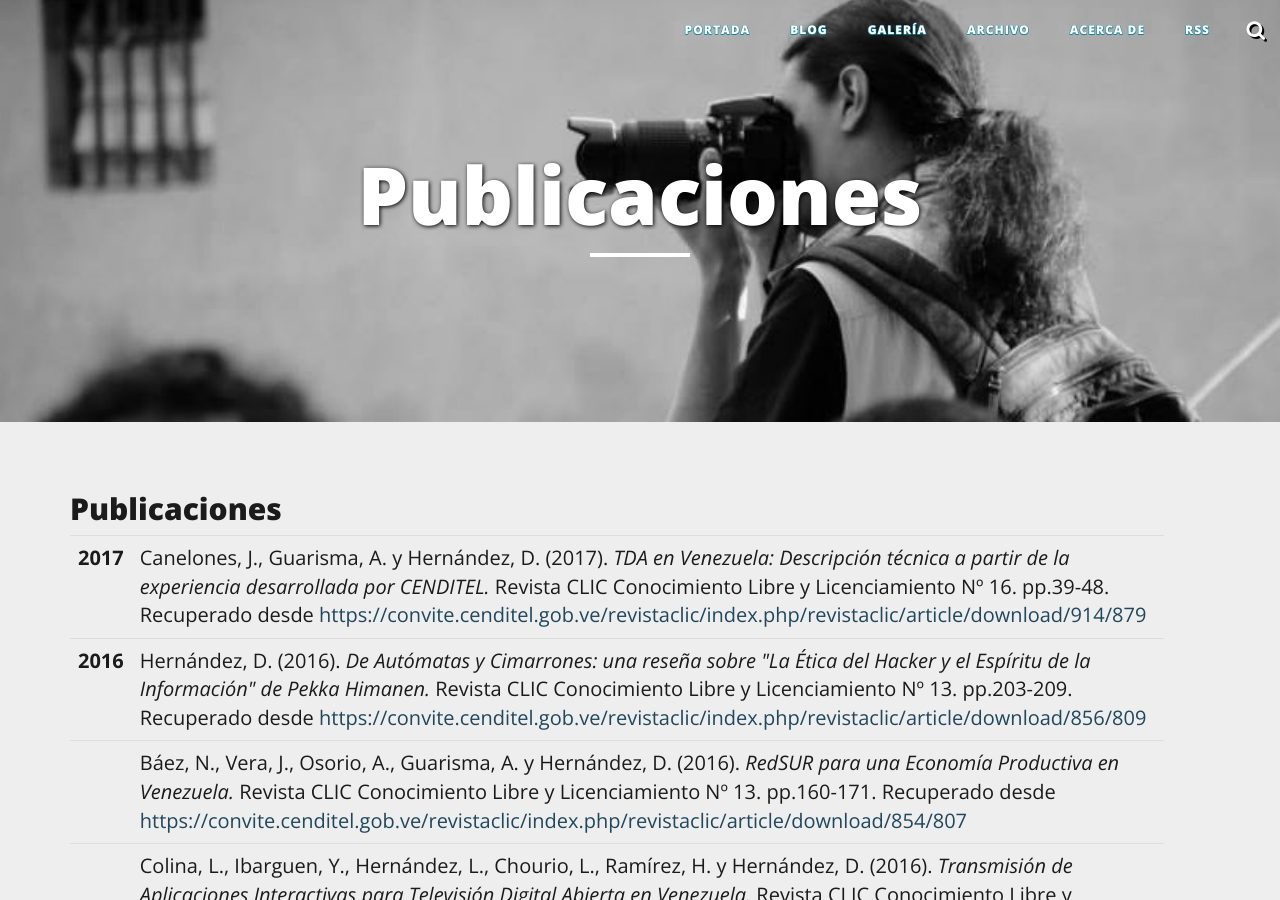
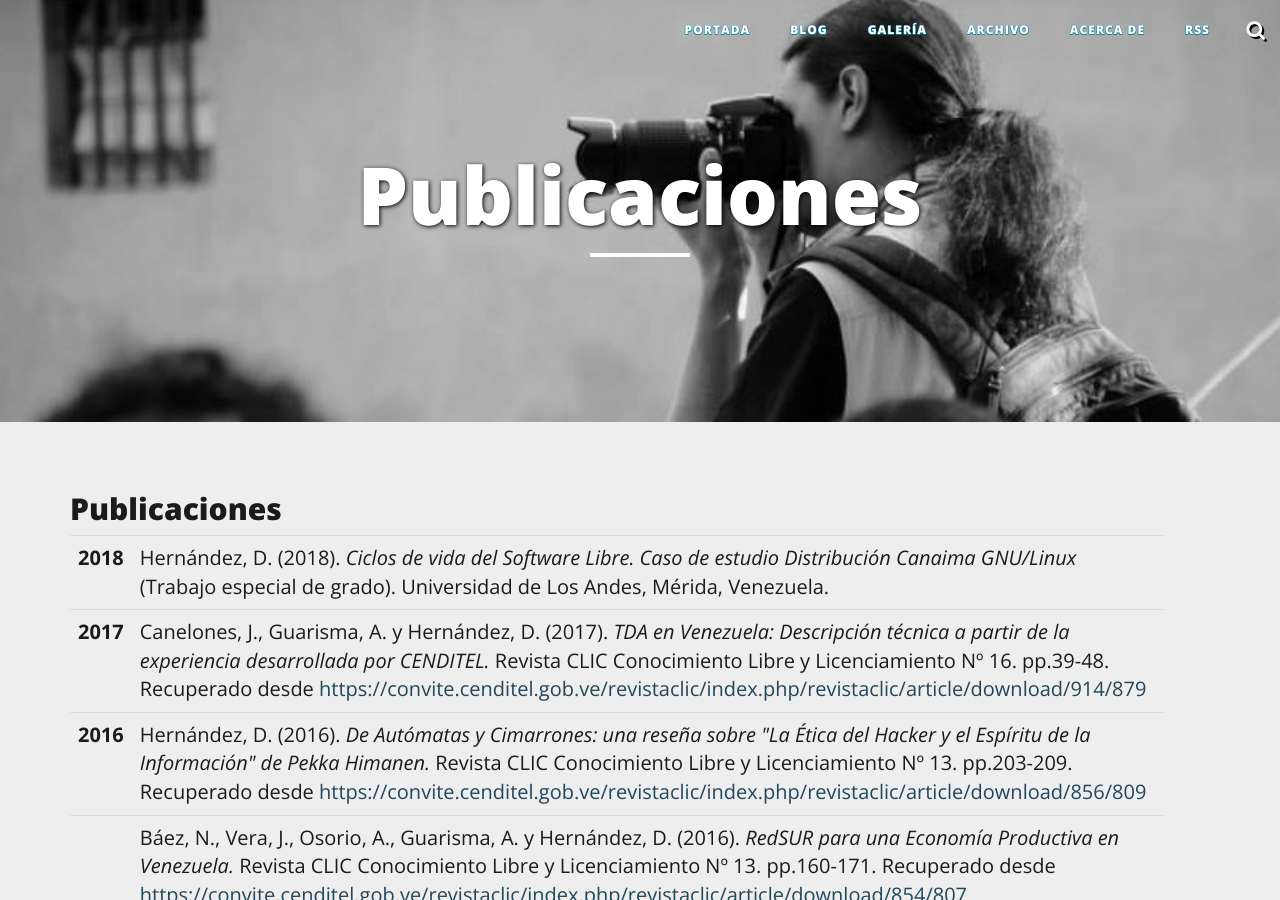
Before and after one commit to davidhdz/davidhdz.github.io, a Jekyll site: the page built from pubs/index.html, in a window 1280 px wide and 900 px high. Built offline with Jekyll 4.4.1, drawn with Linux system fonts in a browser that asks for light colours; nearby versions of some CDN libraries; comment, search, counter and statistics services are not loaded.

Commit message:
Actualización en publicaciones

```diff
--- a/pubs/index.html
+++ b/pubs/index.html
@@ -8,6 +8,10 @@ header-img: "img/charlas.jpg"
 <h2>Publicaciones</h2>
 <table style="width: 96%;  style=vertical-align: top">
 <tbody>
+<tr>
+  <td style="vertical-align: top;"><strong>2018</strong></td>
+  <td>Hernández, D. (2018). <em>Ciclos de vida del Software Libre. Caso de estudio Distribución Canaima GNU/Linux</em> (Trabajo especial de grado). Universidad de Los Andes, Mérida, Venezuela.</td>
+</tr>
 <tr>
   <td style="vertical-align: top;"><strong>2017</strong></td>
   <td>Canelones, J., Guarisma, A. y Hernández, D. (2017). <em>TDA en Venezuela: Descripción técnica a partir de la experiencia desarrollada por CENDITEL.</em> Revista CLIC Conocimiento Libre y Licenciamiento Nº 16. pp.39-48. Recuperado desde <a href="https://convite.cenditel.gob.ve/revistaclic/index.php/revistaclic/article/download/914/879" target="_blank">https://convite.cenditel.gob.ve/revistaclic/index.php/revistaclic/article/download/914/879</td>
```
